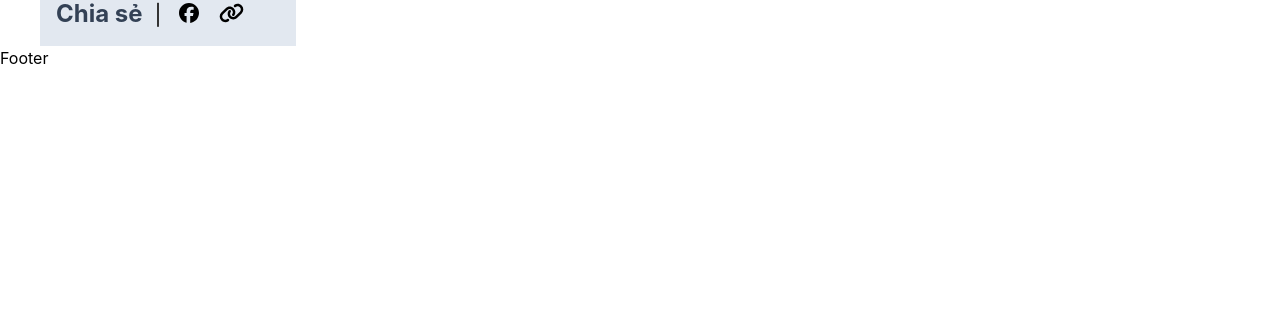
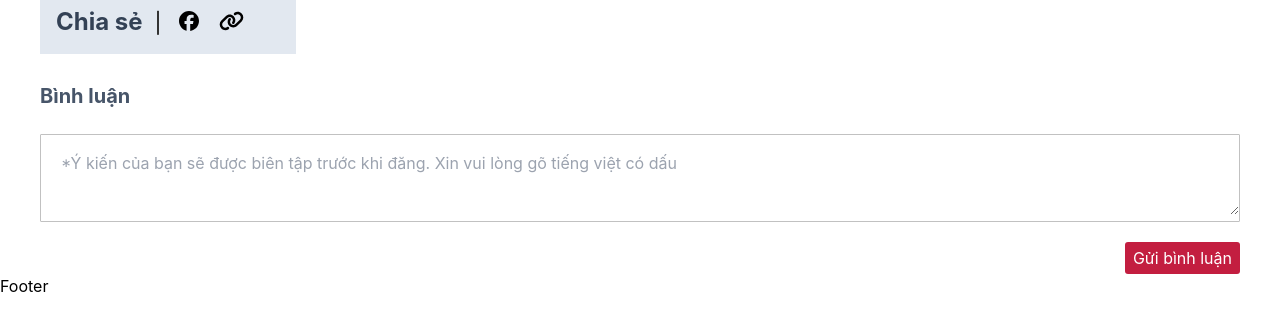
Before and after one commit to 21130503/front-end, a React (Create React App) app in the folder newspaper/: page /chi-tiet in a window 1280 px wide. Shown: the part 380-704 px from the top of the page. Built offline with nearby package versions, Linux system fonts and the light colour scheme.

Commit message:
Comment component

```diff
--- /dev/null
+++ b/newspaper/src/component/comment/comment.css
@@ -0,0 +1,11 @@
+.comment .box-cmt {
+  border: 1px solid #c1c1c1;
+  border-radius: 1px;
+}
+.comment .box-cmt textarea {
+  outline: none;
+}
+.comment .submit button {
+  background-color: #c31e40;
+  border-radius: 3px;
+}/*# sourceMappingURL=comment.css.map */
--- /dev/null
+++ b/newspaper/src/component/comment/comment.jsx
@@ -0,0 +1,19 @@
+import './comment.scss'
+function Comment() {
+    return (
+        <div className="comment">
+            <h1 className="comment-title text-xl font-bold mb-6 text-slate-600">
+                Bình luận
+            </h1>
+            <div className="box-cmt w-full">
+                <textarea name="" placeholder="*Ý kiến của bạn sẽ được biên tập trước khi đăng. Xin vui lòng gõ tiếng việt có dấu"
+                className="text-slate-300 px-5 py-4 w-full" id=""></textarea>
+            </div>
+            <div className='submit flex justify-end mt-5'>
+            <button className='text-white px-2 py-1'>Gửi bình luận</button>
+            </div>
+        </div>
+     );
+}
+
+export default Comment;
--- /dev/null
+++ b/newspaper/src/component/comment/comment.scss
@@ -0,0 +1,18 @@
+.comment{
+    .comment-title {
+
+    }
+    .box-cmt {
+        border:  1px solid #c1c1c1;
+        border-radius: 1px;
+        textarea{
+            outline: none;
+        }
+    }
+    .submit {
+        button {
+            background-color: #c31e40;
+            border-radius: 3px
+        }
+    }
+}
--- a/newspaper/src/component/share/share.jsx
+++ b/newspaper/src/component/share/share.jsx
@@ -17,7 +17,7 @@ function Share({link}) {
           }
     }
     return (
-        <div className="share bg-slate-200 flex w-64 p-4">
+        <div className="share bg-slate-200 my-7 flex w-64 p-4">
             <h1 className="share-title text-2xl font-bold  text-slate-700">Chia sẻ</h1>
             <ul className="flex items-center gap-5 justify-center flex-1">
                 <li className="share-facebook cursor-pointer">
--- a/newspaper/src/page/detail/detail.jsx
+++ b/newspaper/src/page/detail/detail.jsx
@@ -5,6 +5,7 @@ import './detail.scss'
 import axios from "axios";
 import { imgRegex } from "../../utils/regex";
 import Share from "../../component/share/share";
+import Comment from "../../component/comment/comment";
 
 function NewsDetail() {
     const [news, setNews] = useState(null)
@@ -75,8 +76,11 @@ function NewsDetail() {
             <div className="news-main text-xl" dangerouslySetInnerHTML={{__html: newsContent}}>
             </div>
             <div className="mt-5">
-                <div className="share">
+                <div className="news-share">
                     <Share link={news?.link}/>
+                </div>
+                <div className="news-comment">
+                    <Comment/>
                 </div>
             </div>
         </div>
```
Also changed, not shown: 1 other file (tests, documents, lock files or other folders).
